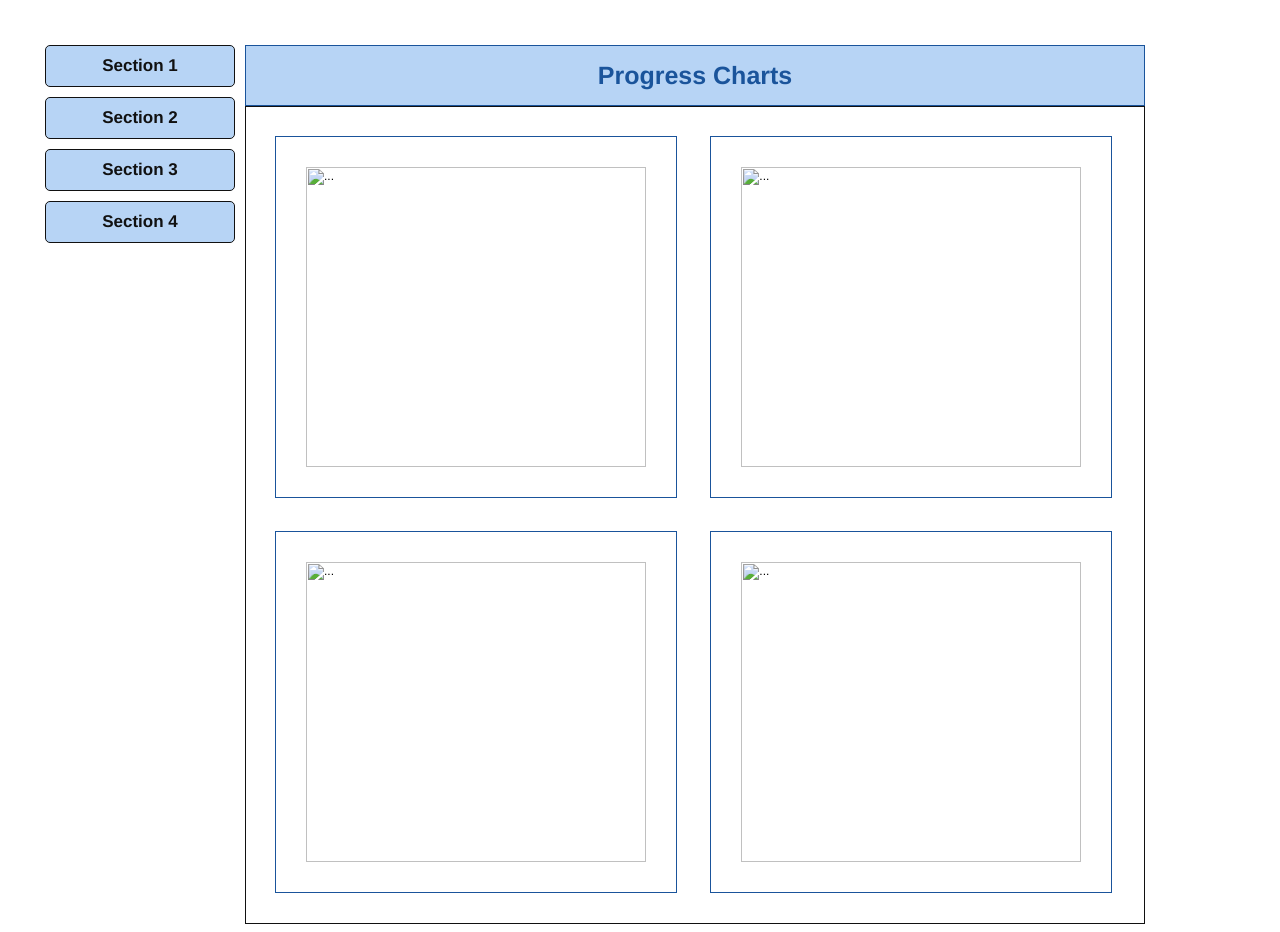
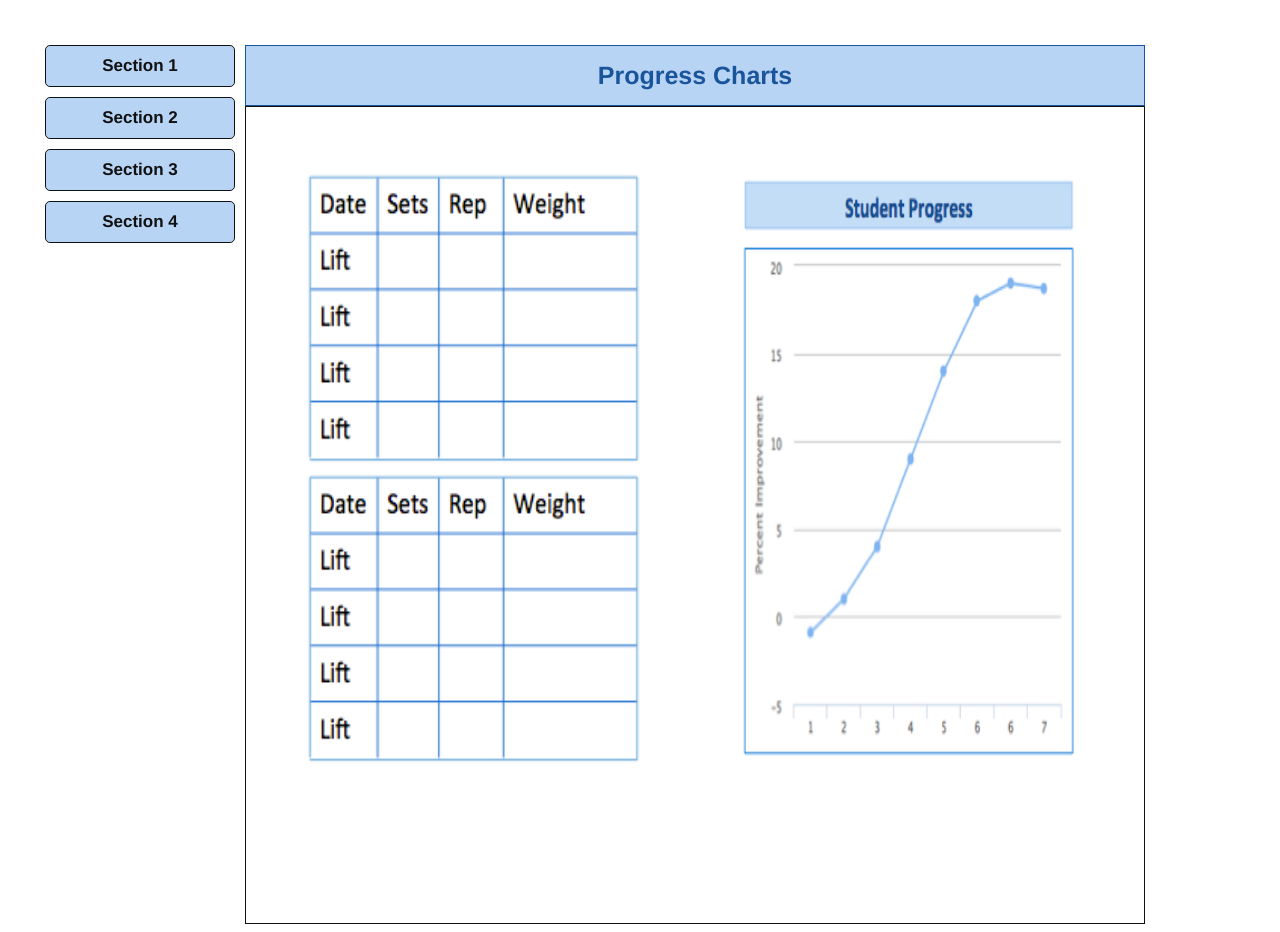
Before and after one commit to jeffreyyoung/track-my-fitness, a plain HTML site: page instructor/index2.html in a window 1280 px wide. Drawn offline with Linux system fonts and the light colour scheme.

Commit message:
pictures

```diff
--- a/instructor/css/layout2.css
+++ b/instructor/css/layout2.css
@@ -29,10 +29,6 @@ html {
   padding: 15px;
   margin 15px;
   img style="margin: 15";
-}
- img.container{
-  border: 1px solid #1a549b;
-
 }
 
 
--- a/instructor/index2.html
+++ b/instructor/index2.html
@@ -103,10 +103,9 @@
                     <div class="main">
 
             				<div>
-            					<img class="container" src="/Users/SpencerBagley/Downloads/image2.jpeg" alt="..." width="340" height="300" border="1" style="margin: 15px 15px">
-								<img class="container" src="/Users/SpencerBagley/Downloads/image2.jpeg" alt="..." width="340" height="300" border="1" style="margin: 15px 15px">
-								<img class="container" src="/Users/SpencerBagley/Downloads/image2.jpeg" alt="..." width="340" height="300" border="1" style="margin: 15px 15px">
-								<img class="container" src="/Users/SpencerBagley/Downloads/image2.jpeg" alt="..." width="340" height="300" border="1" style="margin: 15px 15px">
+
+								<img class="container" src="table.png" alt="..." width="340" height="600"  style="margin: 15px 15px">
+								<img class="container" src="chart.png" alt="..." width="340" height="600"  style="margin: 15px 15px">
             				</div>
        			    </div>
 
```
Also changed, not shown: instructor/chart.png (renamed from instructor/Screen Shot 2014-12-08 at 12.29.17 PM.png), instructor/table.png (renamed from instructor/Screen Shot 2014-12-08 at 12.31.13 PM.png).
